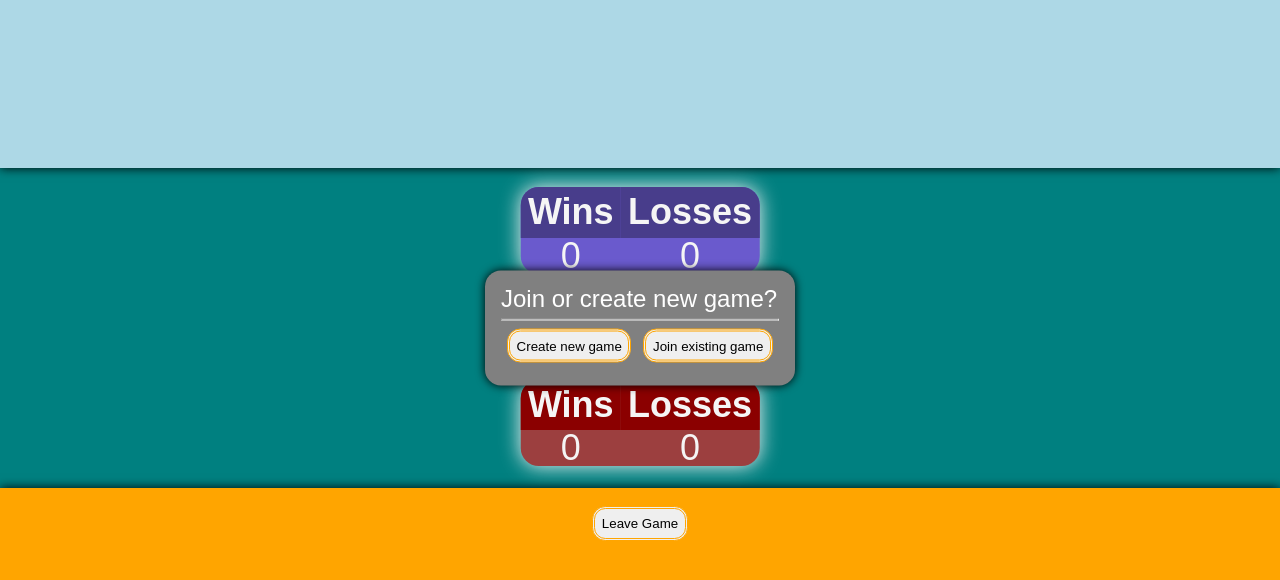
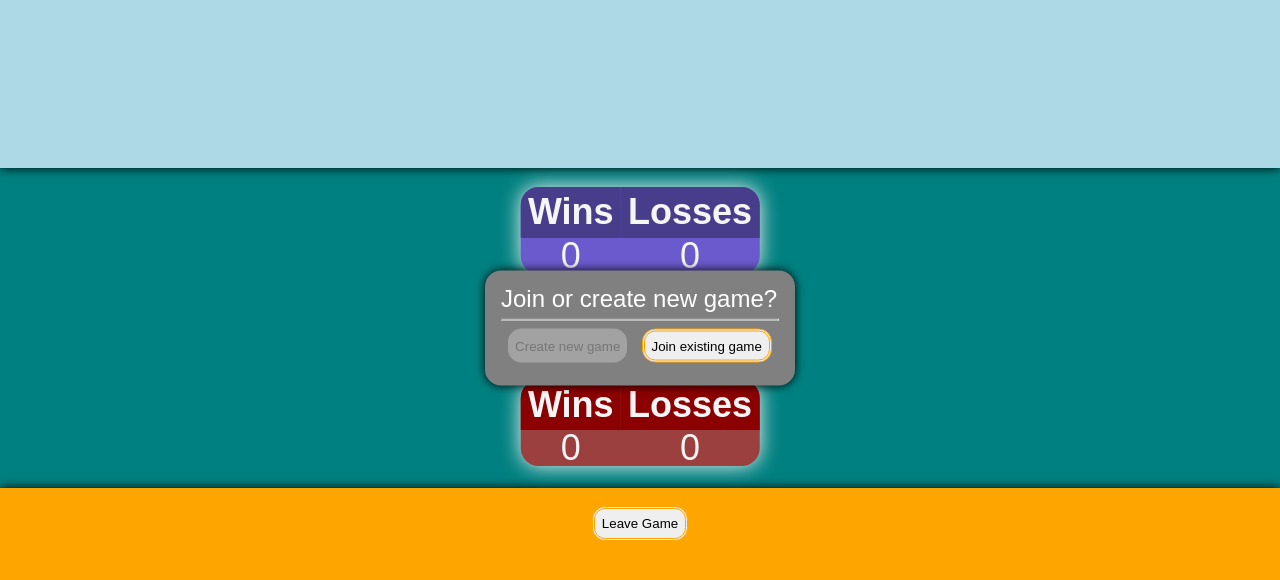
Before and after one commit to LtWilhelm/rps-multiplayer, a plain HTML site: page index.html in a window 1280 px wide. Shown: the part 72-652 px from the top of the page. Drawn offline with nearby package versions, Linux system fonts and the light colour scheme.

Commit message:
actually disabled game creation

```diff
--- a/assets/js/script.js
+++ b/assets/js/script.js
@@ -28,7 +28,7 @@ const database = firebase.database();
 const ref = firebase.database().ref('rps');
 
 function joinGame (mode) {
-
+// TODO find way to search all games
 }
 
 function createGame () {
--- a/index.html
+++ b/index.html
@@ -52,7 +52,7 @@
 
     <div class="modal" id="find-game">
         <h2>Join or create new game?</h2><hr>
-        <button id="create-game">Create new game</button>
+        <button id="create-game" disabled>Create new game</button>
         <button class="join-game">Join existing game</button>
     </div>
 
```
